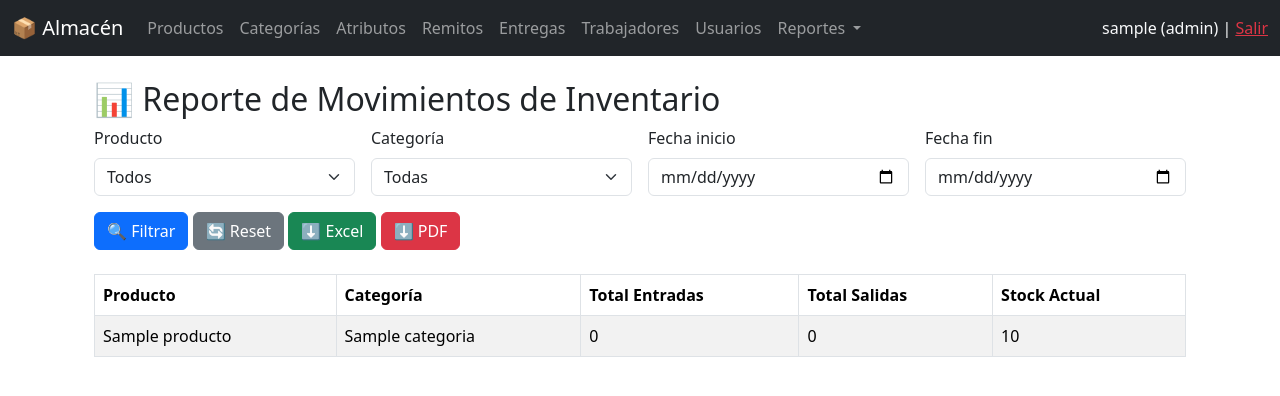
After one commit to jcsempertegui/sistema-de-almacen, a PHP site: page /almacen2/views/reportes/movimientos.php in a window 1280 px wide. The commit adds this page. Shown: the top 396 px of the page. Run offline with PHP 8.4, Linux system fonts and the light colour scheme; the visitor is signed in with stand-in values (Sample User, id 1); tables that the repository leaves empty or names only in its code hold one stand-in row (values such as "Sample post").

Commit message:
actualizacion

```diff
--- a/includes/header.php
+++ b/includes/header.php
@@ -35,6 +35,18 @@ require_once __DIR__ . '/../config/config.php';
           <li class="nav-item"><a class="nav-link" href="<?= BASE_URL ?>/views/trabajadores/listar.php">Trabajadores</a></li>
           <?php if ($_SESSION['rol'] == 'admin'): ?>
             <li class="nav-item"><a class="nav-link" href="<?= BASE_URL ?>/views/usuarios/listar.php">Usuarios</a></li>
+            <li class="nav-item dropdown">
+              <a class="nav-link dropdown-toggle" href="#" id="reportesDropdown" role="button" data-bs-toggle="dropdown" aria-expanded="false">
+                Reportes
+              </a>
+              <ul class="dropdown-menu" aria-labelledby="reportesDropdown">
+                <li><a class="dropdown-item" href="<?= BASE_URL ?>/views/reportes/entradas.php">📥 Entradas</a></li>
+                <li><a class="dropdown-item" href="<?= BASE_URL ?>/views/reportes/salidas.php">📤 Salidas</a></li>
+                <li><a class="dropdown-item" href="<?= BASE_URL ?>/views/reportes/entregas.php">📦 Entregas</a></li>
+                <li><a class="dropdown-item" href="<?= BASE_URL ?>/views/reportes/stock.php">📊 Stock</a></li>
+                <li><a class="dropdown-item" href="<?= BASE_URL ?>/views/reportes/movimientos.php">🔄 Movimientos</a></li>
+              </ul>
+            </li>
           <?php endif; ?>
         </ul>
         <span class="navbar-text text-light">
--- /dev/null
+++ b/views/reportes/movimientos.php
@@ -0,0 +1,186 @@
+<?php
+if (session_status() === PHP_SESSION_NONE) session_start();
+require_once __DIR__ . '/../../config/db.php';
+include_once __DIR__ . '/../../includes/header.php';
+
+// Filtros
+$filtroProducto = $_GET['producto_id'] ?? '';
+$filtroCategoria = $_GET['categoria_id'] ?? '';
+$filtroFechaIni = $_GET['fecha_ini'] ?? '';
+$filtroFechaFin = $_GET['fecha_fin'] ?? '';
+$export = $_GET['export'] ?? ''; // excel | pdf
+
+// Query base
+$sql = "
+SELECT
+    p.id,
+    p.nombre,
+    c.nombre AS categoria,
+    COALESCE(SUM(dr.cantidad), 0) AS total_entradas,
+    COALESCE(SUM(de.cantidad), 0) AS total_salidas,
+    p.stock AS stock_actual
+FROM producto p
+LEFT JOIN categoria c ON p.categoria_id = c.id
+LEFT JOIN detalle_remito dr ON p.id = dr.producto_id
+LEFT JOIN remito r ON dr.remito_id = r.id
+LEFT JOIN detalle_entrega de ON p.id = de.producto_id
+LEFT JOIN entrega e ON de.entrega_id = e.id
+WHERE 1=1
+";
+
+$params = [];
+$types  = "";
+
+if ($filtroProducto !== "") {
+    $sql .= " AND p.id = ? ";
+    $params[] = $filtroProducto;
+    $types   .= "i";
+}
+
+if ($filtroCategoria !== "") {
+    $sql .= " AND c.id = ? ";
+    $params[] = $filtroCategoria;
+    $types   .= "i";
+}
+
+if ($filtroFechaIni !== "" && $filtroFechaFin !== "") {
+    $sql .= " AND (
+                 (r.fecha BETWEEN ? AND ?)
+              OR (e.fecha BETWEEN ? AND ?)
+             ) ";
+    $params[] = $filtroFechaIni;
+    $params[] = $filtroFechaFin;
+    $params[] = $filtroFechaIni;
+    $params[] = $filtroFechaFin;
+    $types   .= "ssss";
+}
+
+$sql .= " GROUP BY p.id, p.nombre, c.nombre, p.stock
+          ORDER BY p.nombre ASC";
+
+$stmt = $conn->prepare($sql);
+if (!empty($params)) {
+    $stmt->bind_param($types, ...$params);
+}
+$stmt->execute();
+$result = $stmt->get_result();
+$rows = $result->fetch_all(MYSQLI_ASSOC);
+
+// Exportar Excel
+if ($export === 'excel') {
+    header("Content-Type: application/vnd.ms-excel");
+    header("Content-Disposition: attachment; filename=reporte_movimientos.xls");
+    echo "Producto\tCategoría\tEntradas\tSalidas\tStock Actual\n";
+    foreach ($rows as $r) {
+        echo "{$r['nombre']}\t{$r['categoria']}\t{$r['total_entradas']}\t{$r['total_salidas']}\t{$r['stock_actual']}\n";
+    }
+    exit;
+}
+
+// Exportar PDF (usando FPDF)
+if ($export === 'pdf') {
+    require_once __DIR__ . '/../../vendor/autoload.php'; // asegúrate de tener FPDF o Dompdf instalado
+    $pdf = new FPDF();
+    $pdf->AddPage();
+    $pdf->SetFont('Arial','B',12);
+    $pdf->Cell(0,10,'Reporte de Movimientos de Inventario',0,1,'C');
+    $pdf->Ln(5);
+    $pdf->SetFont('Arial','B',10);
+    $pdf->Cell(50,8,'Producto',1);
+    $pdf->Cell(40,8,'Categoria',1);
+    $pdf->Cell(30,8,'Entradas',1);
+    $pdf->Cell(30,8,'Salidas',1);
+    $pdf->Cell(30,8,'Stock',1);
+    $pdf->Ln();
+    $pdf->SetFont('Arial','',10);
+    foreach ($rows as $r) {
+        $pdf->Cell(50,8,$r['nombre'],1);
+        $pdf->Cell(40,8,$r['categoria'],1);
+        $pdf->Cell(30,8,$r['total_entradas'],1);
+        $pdf->Cell(30,8,$r['total_salidas'],1);
+        $pdf->Cell(30,8,$r['stock_actual'],1);
+        $pdf->Ln();
+    }
+    $pdf->Output();
+    exit;
+}
+
+// Combos para filtros
+$productos = $conn->query("SELECT id, nombre FROM producto ORDER BY nombre")->fetch_all(MYSQLI_ASSOC);
+$categorias = $conn->query("SELECT id, nombre FROM categoria ORDER BY nombre")->fetch_all(MYSQLI_ASSOC);
+?>
+
+<div class="container mt-4">
+  <h2>📊 Reporte de Movimientos de Inventario</h2>
+
+  <form method="GET" class="row g-3 mb-4">
+    <div class="col-md-3">
+      <label class="form-label">Producto</label>
+      <select name="producto_id" class="form-select">
+        <option value="">Todos</option>
+        <?php foreach ($productos as $p): ?>
+          <option value="<?= $p['id'] ?>" <?= ($filtroProducto == $p['id']) ? 'selected' : '' ?>>
+            <?= htmlspecialchars($p['nombre']) ?>
+          </option>
+        <?php endforeach; ?>
+      </select>
+    </div>
+
+    <div class="col-md-3">
+      <label class="form-label">Categoría</label>
+      <select name="categoria_id" class="form-select">
+        <option value="">Todas</option>
+        <?php foreach ($categorias as $c): ?>
+          <option value="<?= $c['id'] ?>" <?= ($filtroCategoria == $c['id']) ? 'selected' : '' ?>>
+            <?= htmlspecialchars($c['nombre']) ?>
+          </option>
+        <?php endforeach; ?>
+      </select>
+    </div>
+
+    <div class="col-md-3">
+      <label class="form-label">Fecha inicio</label>
+      <input type="date" name="fecha_ini" class="form-control" value="<?= htmlspecialchars($filtroFechaIni) ?>">
+    </div>
+    <div class="col-md-3">
+      <label class="form-label">Fecha fin</label>
+      <input type="date" name="fecha_fin" class="form-control" value="<?= htmlspecialchars($filtroFechaFin) ?>">
+    </div>
+
+    <div class="col-12">
+      <button type="submit" class="btn btn-primary">🔍 Filtrar</button>
+      <a href="movimientos.php" class="btn btn-secondary">🔄 Reset</a>
+      <a href="movimientos.php?<?= http_build_query(array_merge($_GET, ['export'=>'excel'])) ?>" class="btn btn-success">⬇ Excel</a>
+      <a href="movimientos.php?<?= http_build_query(array_merge($_GET, ['export'=>'pdf'])) ?>" class="btn btn-danger">⬇ PDF</a>
+    </div>
+  </form>
+
+  <table class="table table-striped table-bordered">
+    <thead>
+      <tr>
+        <th>Producto</th>
+        <th>Categoría</th>
+        <th>Total Entradas</th>
+        <th>Total Salidas</th>
+        <th>Stock Actual</th>
+      </tr>
+    </thead>
+    <tbody>
+      <?php if (empty($rows)): ?>
+        <tr><td colspan="5" class="text-center">No hay datos con los filtros aplicados</td></tr>
+      <?php else: ?>
+        <?php foreach ($rows as $r): ?>
+          <tr>
+            <td><?= htmlspecialchars($r['nombre']) ?></td>
+            <td><?= htmlspecialchars($r['categoria']) ?></td>
+            <td><?= (int)$r['total_entradas'] ?></td>
+            <td><?= (int)$r['total_salidas'] ?></td>
+            <td><?= (int)$r['stock_actual'] ?></td>
+          </tr>
+        <?php endforeach; ?>
+      <?php endif; ?>
+    </tbody>
+  </table>
+</div>
+
+<?php include_once __DIR__ . '/../../includes/footer.php'; ?>
```
Also changed, not shown: public/js/entregas.js (+7 -6 lines), views/reportes/entradas.php (added, +50 -0 lines), views/reportes/entregas.php (added, +48 -0 lines), views/reportes/salidas.php (added, +50 -0 lines), views/reportes/stock.php (added, +48 -0 lines), views/reportes/auditorias.php (added).
